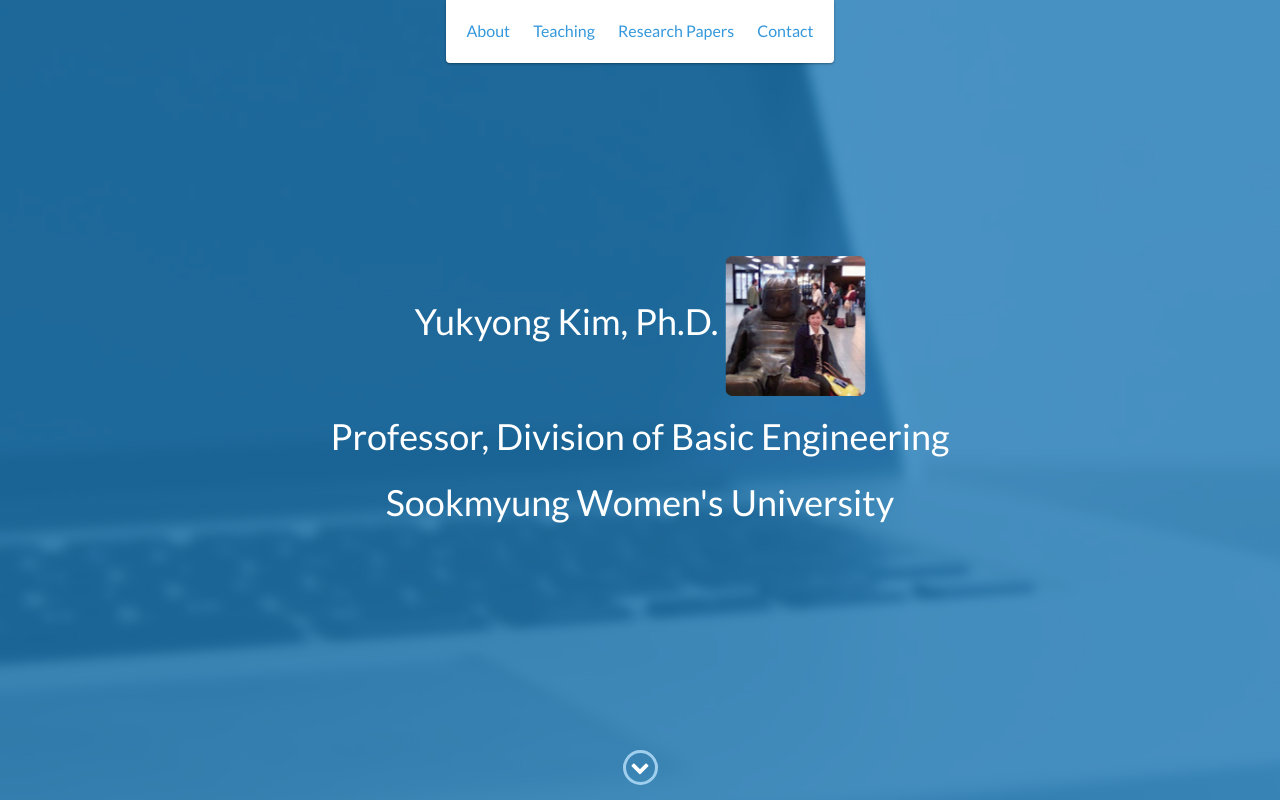
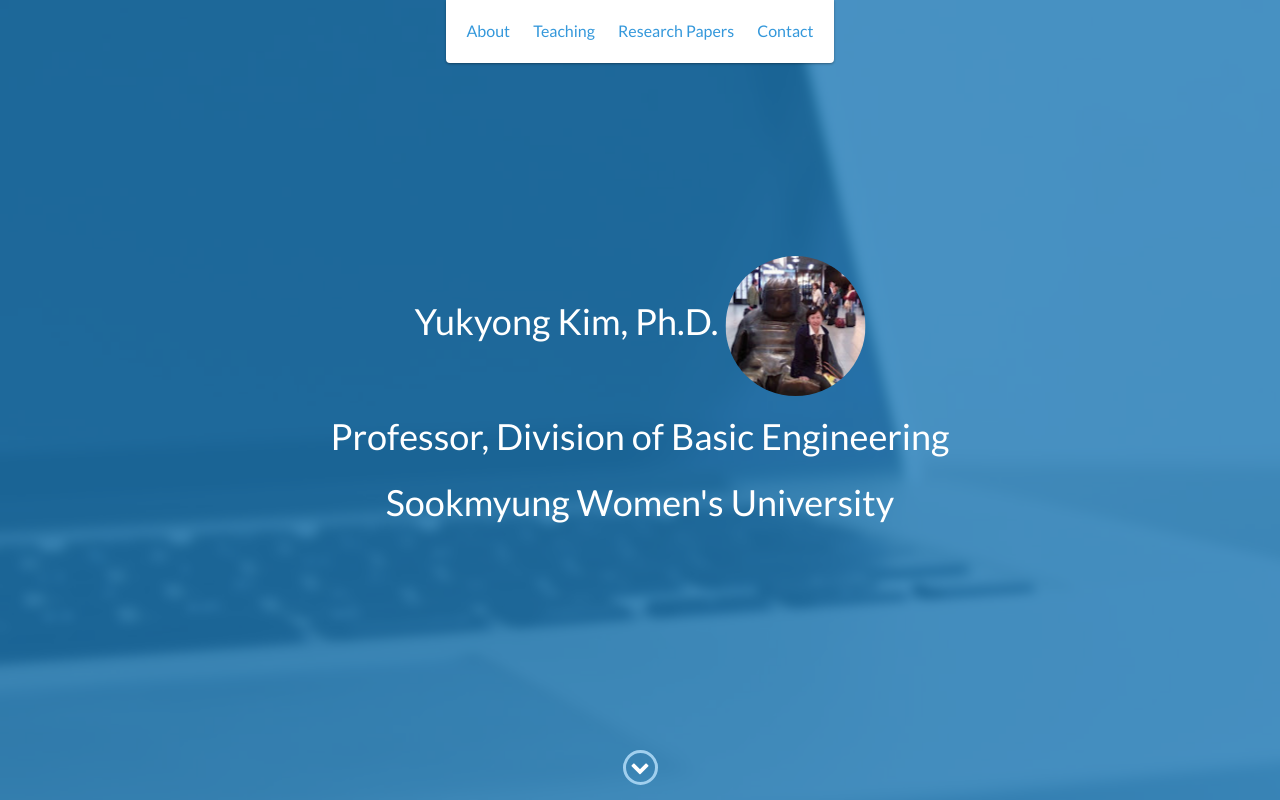
Before and after one commit to Yukyong-Kim/yukyong-kim.github.io, a website: page index.html in a window 1280 px wide. Shown: the top 800 px of the page. Drawn offline with nearby package versions, Linux system fonts and the light colour scheme.

Commit message:
Update index.html

```diff
--- a/index.html
+++ b/index.html
@@ -42,7 +42,7 @@
 
     <div id="lead">
         <div id="lead-content">
-            <h2>Yukyong Kim, Ph.D. <img <img style="border-radius: 7px; -moz-border-radius: 7px; -khtml-border-radius: 7px; -webkit-border-radius: 7px;" src = "images/yu.jpg"> </h2>
+            <h2>Yukyong Kim, Ph.D. <img <img style="border-radius: 70px; -moz-border-radius: 70px; -khtml-border-radius: 70px; -webkit-border-radius: 70px;" src = "images/yu.jpg"> </h2>
             <h2> Professor, Division of Basic Engineering </h2>
               <h2>  Sookmyung Women's University</h2>
         </div>
```
